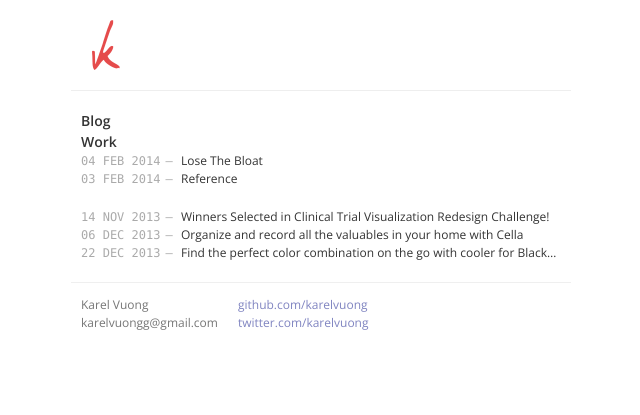
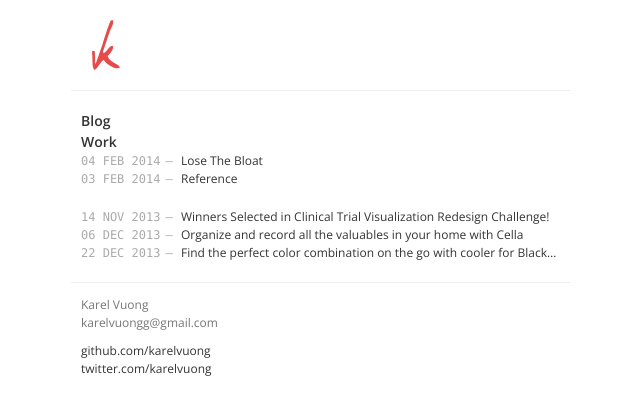
Before and after one commit to karelvuong/website, a Jekyll site: the page built from index.html, in a window 1280 px wide. Shown: the top 415 px of the page, without its empty margins (319-959 px from the left). Built offline with Jekyll 4.4.1, drawn with Linux system fonts in a browser that asks for light colours; Markdown is read by kramdown in place of the engine named in the settings.

Commit message:
Changed footer class

```diff
--- a/_includes/footer.html
+++ b/_includes/footer.html
@@ -1,14 +1,10 @@
 <footer>
-  <div class="contact">
   <p>
-      Karel Vuong<br />
+    <span class="name">Karel Vuong</span><br />
     karelvuongg@gmail.com
   </p>
-  </div>
-  <div class="contact">
   <p>
     <a href="https://github.com/karelvuong">github.com/karelvuong</a>
     <a href="https://twitter.com/karelvuong">twitter.com/karelvuong</a>
   </p>
-  </div>
 </footer>
```
Lines whose indentation alone changed are shown as unchanged.
